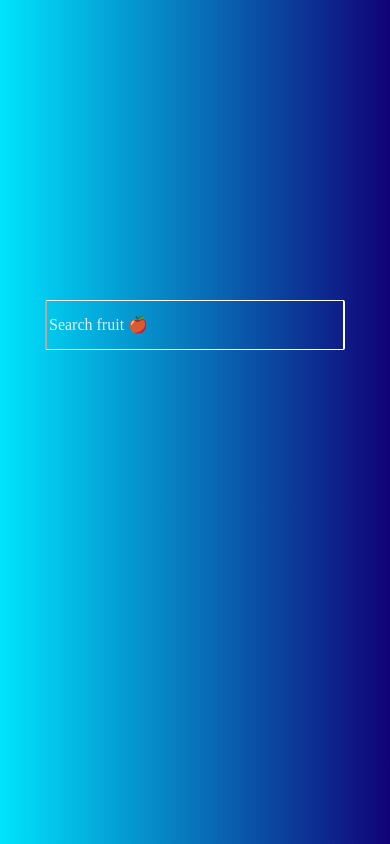
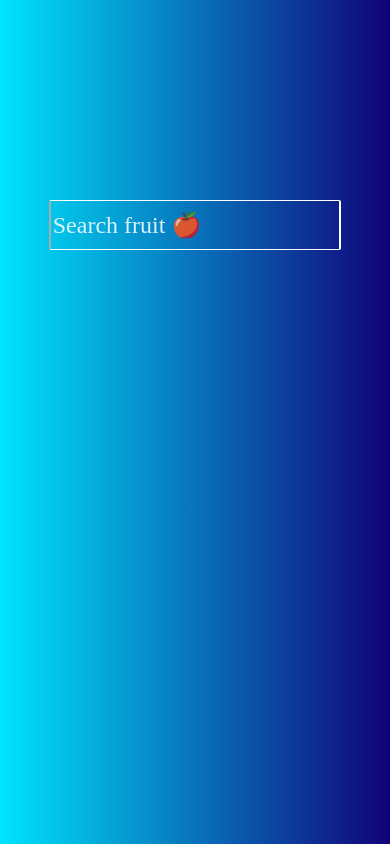
Before and after one commit to MattOzuna/Fruit_Search_Project, a plain HTML site: page index.html in a window 390 px wide. Drawn offline with nearby package versions, Linux system fonts and the light colour scheme.

Commit message:
finished media query

```diff
--- a/style.css
+++ b/style.css
@@ -35,15 +35,16 @@ input::placeholder {
   height: 100%;
   color: hsl(0, 0%, 100%);
 }
+
 .search-container input,
 .search-container .suggestions {
   margin-left: auto;
   margin-right: auto;
-  width: 300px;
+  width: 400px;
 }
 
 .search-container input {
-  margin-top: 300px;
+  margin-top: 200px;
 }
 
 .search-container .suggestions {
@@ -74,3 +75,12 @@ ul li:hover {
 .highlight {
   background-color: hsla(0, 0%, 100%, 50%) ;
 }
+
+@media all and (max-width: 600px) {
+  .search-container input,
+  .search-container .suggestions  {
+    width: 75%;
+    font-size: 1.5rem;
+  }
+
+}
```
